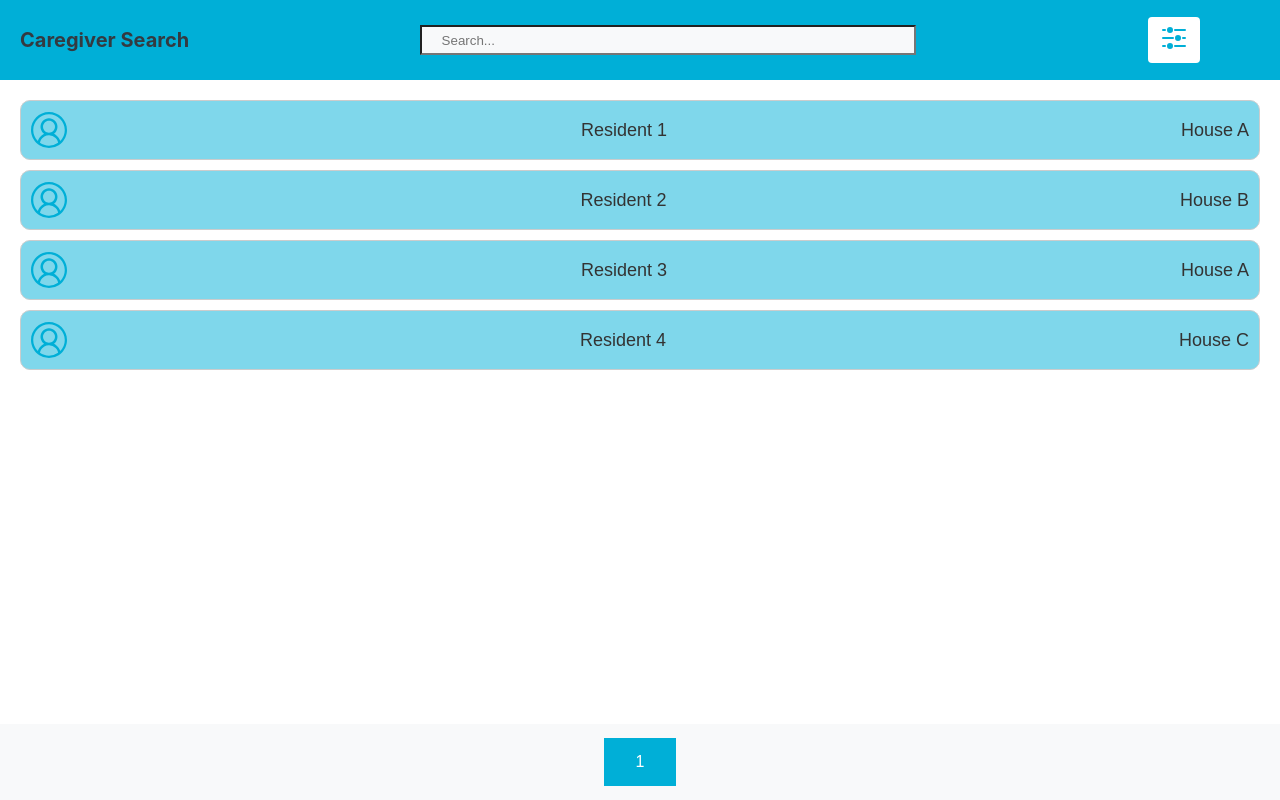
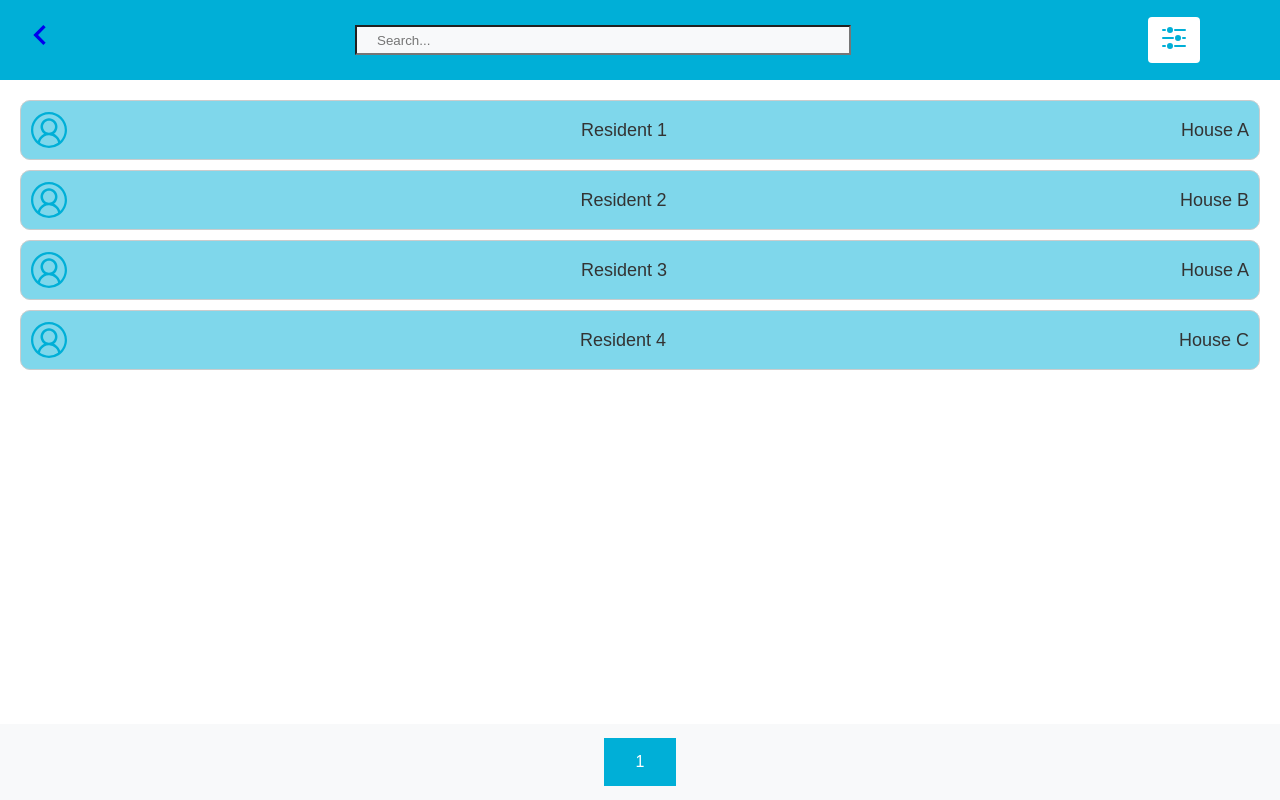
Before and after one commit to CodeToGive-2024-Team6/CodeToGive-2024, a React (Create React App) app in the folder frontend/: page /caregiver_search in a window 1280 px wide. Built offline with nearby package versions, Linux system fonts and the light colour scheme.

Commit message:
fixed to show something hidden from the merge issue

```diff
--- a/frontend/src/components/pages/caregiver/CaregiverHomePage.js
+++ b/frontend/src/components/pages/caregiver/CaregiverHomePage.js
@@ -42,9 +42,18 @@ const CaregiverHomePage = () => {
             <div>
                 <div className="header-bar">
                     <h1>Hi! Caregiver Name</h1>
-                    <VscAccount
-                        style={{ color: 'white', fontSize: '2em', marginRight: '50px' }}
-                    />
+                    <div className="caregiver-homepage-before">
+                        <Link to="/">
+                            <img src={company_logo} alt="company logo" style={{width: '200px', height: '100px'}}/>
+                        </Link>
+                    </div>
+                    <Link to="/caregiver_profile">
+                        <VscAccount style={{ color: 'white', fontSize: '3em', marginRight: '50px' }}>
+                        </VscAccount>
+                    </Link>
+                </div>
+                <div className="appointment-view">
+                    <h2>Current Appointment</h2>
                 </div>
                 <div className="caregiver-upcoming-appointment">
                     <h2>Upcoming Appointment</h2>
--- a/frontend/src/components/pages/caregiver/CaregiverSearchPage.css
+++ b/frontend/src/components/pages/caregiver/CaregiverSearchPage.css
@@ -12,6 +12,11 @@
     position: sticky;
     top: 0;
     z-index: 100;
+}
+
+.header-bar .search-before {
+    font-size: 40px;
+    color: #4079;
 }
 
 /* Search bar */
--- a/frontend/src/components/pages/caregiver/CaregiverSearchPage.js
+++ b/frontend/src/components/pages/caregiver/CaregiverSearchPage.js
@@ -1,8 +1,10 @@
 import React, { useState, useEffect, useMemo } from 'react';
+import { Link } from 'react-router-dom';
 import './CaregiverSearchPage.css'; // Import CSS file
 import { HiAdjustmentsHorizontal } from "react-icons/hi2";
 import { VscAccount } from "react-icons/vsc";
 import { useNavigate } from 'react-router-dom';
+import { MdNavigateBefore } from "react-icons/md";
 
 const CaregiverSearchPage = () => {
     const navigate = useNavigate();
@@ -59,7 +61,11 @@ const CaregiverSearchPage = () => {
     return (
         <div>
             <div className="header-bar">
-                <h1>Caregiver Search</h1>
+                <div className='search-before'>
+                    <Link to="/caregiver_homepage">
+                        <MdNavigateBefore />
+                    </Link>
+                </div>
                 <input
                     className="search-bar"
                     type="text"
```
